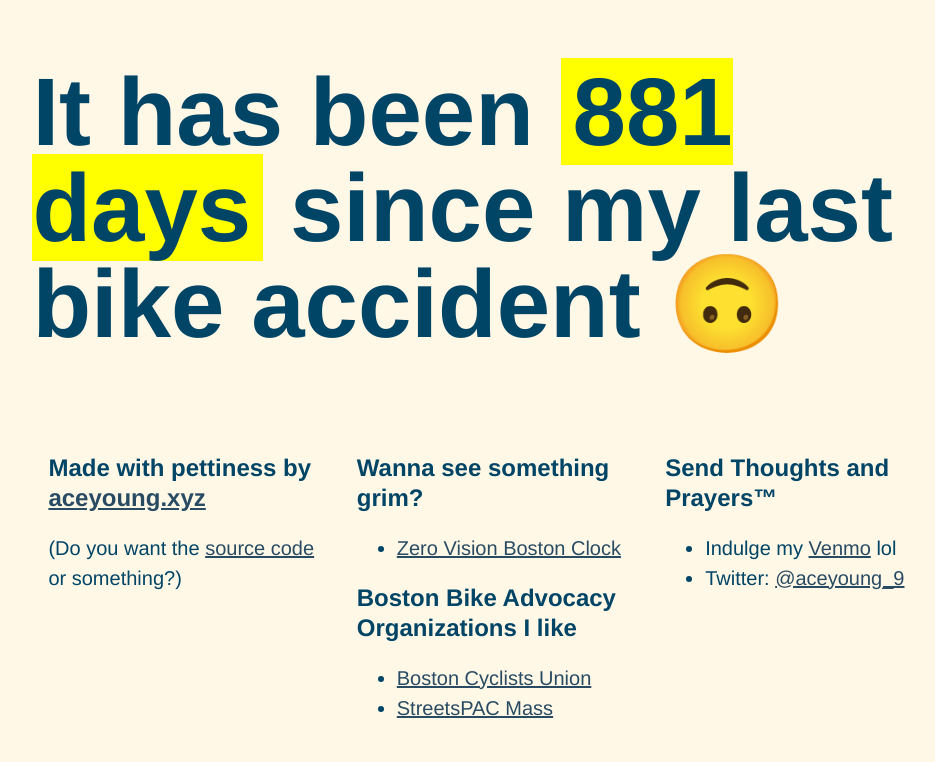
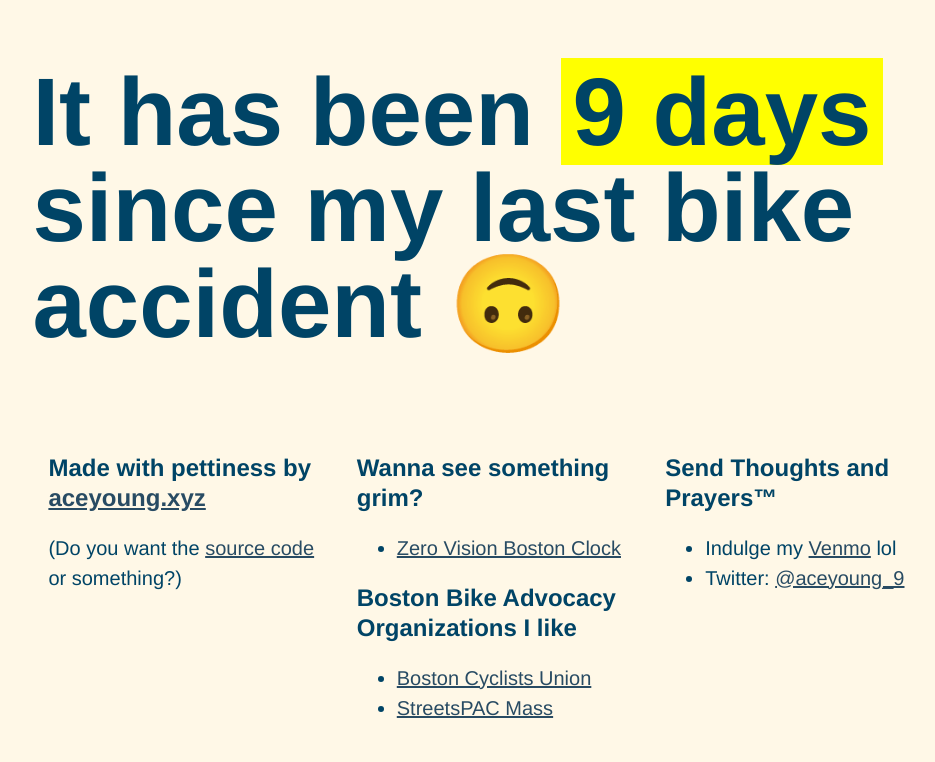
Before and after one commit to aceyoung9/bike-accident-counter-site, a Gatsby site: page / in a window 1280 px wide. Shown: the whole page, without its empty margins (145-1080 px from the left). Built offline with nearby package versions, Linux system fonts and the light colour scheme; Gatsby itself is replaced by a stand-in of ours.

Commit message:
Didn't see a curb, assumed there was a curb cut. 😢

```diff
--- a/src/pages/index.js
+++ b/src/pages/index.js
@@ -2,7 +2,7 @@
 import Layout from "../components/layout";
 
 const _calcDate = () => {
-  const lastAccident = new Date("February 7, 2020 22:45:00");
+  const lastAccident = new Date("June 28, 2022 21:50:00");
   const today = new Date();
 
   return Math.floor((today - lastAccident) / (1000 * 60 * 60 * 24));
```
